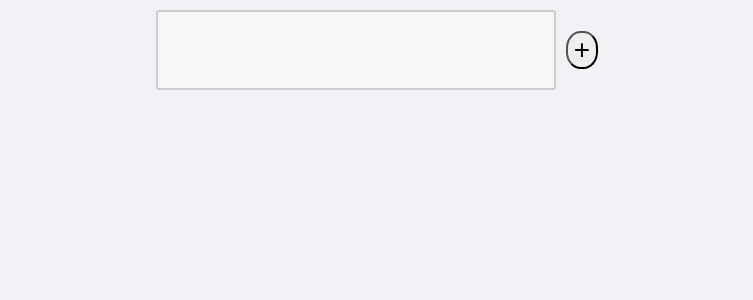
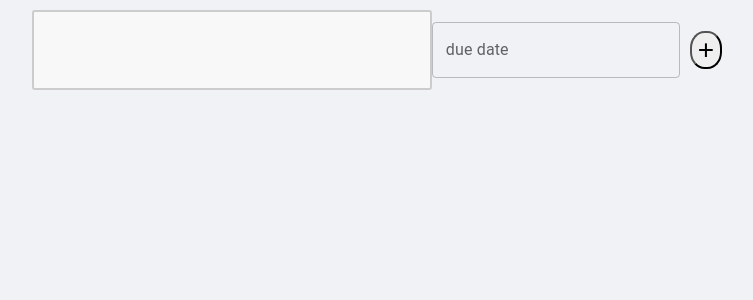
Before and after one commit to laktam/to-do-app, a React (Create React App) app: page / in a window 1280 px wide. Shown: the top 300 px of the page, without its empty margins (258-1011 px from the left). Built offline with nearby package versions, Linux system fonts and the light colour scheme.

Commit message:
add date picker

```diff
--- a/package.json
+++ b/package.json
@@ -7,6 +7,7 @@
     "@emotion/styled": "^11.11.0",
     "@fontsource/roboto": "^5.0.8",
     "@mui/material": "^5.14.5",
+    "@mui/x-date-pickers": "^6.11.2",
     "@testing-library/jest-dom": "^5.17.0",
     "@testing-library/react": "^13.4.0",
     "@testing-library/user-event": "^13.5.0",
@@ -14,6 +15,7 @@
     "@types/node": "^16.18.40",
     "@types/react": "^18.2.20",
     "@types/react-dom": "^18.2.7",
+    "dayjs": "^1.11.9",
     "react": "^18.2.0",
     "react-dom": "^18.2.0",
     "react-scripts": "5.0.1",
--- a/src/components/CreateTask.tsx
+++ b/src/components/CreateTask.tsx
@@ -1,6 +1,9 @@
 import { ReactNode, useState } from "react";
 import styled from "styled-components";
 import { Task } from "./Task";
+import { DateField, LocalizationProvider } from "@mui/x-date-pickers";
+import { AdapterDayjs } from "@mui/x-date-pickers/AdapterDayjs";
+import dayjs, { Dayjs } from "dayjs"; // Import Dayjs type along with dayjs
 
 const Container = styled.div`
   display: flex;
@@ -22,6 +25,7 @@ const AddTask = styled.button`
   font-size: 28px;
   border-radius: 45%;
 `;
+const DatePicker = styled.div``;
 
 type Props = {
   setTaskList: any;
@@ -29,13 +33,16 @@ type Props = {
 };
 export function CreateTask(props: Props) {
   const [task, setTask] = useState("");
+  const [date, setDate] = useState<Dayjs>();
 
   const handleTaskChange = (event: any) => {
     setTask(event.target.value);
   };
   const createNewTask = () => {
     if (task !== "") {
-      const newTask = <Task content={task} dueDate={"to update"} />;
+      const newTask = (
+        <Task content={task} dueDate={date?.format("MM/DD/YYYY")} />
+      );
       props.setTaskList([...props.taskList, newTask]);
       setTask("");
     }
@@ -44,6 +51,21 @@ export function CreateTask(props: Props) {
   return (
     <Container>
       <TextArea value={task} onChange={handleTaskChange} />
+      <DatePicker>
+        <LocalizationProvider dateAdapter={AdapterDayjs}>
+          <DateField
+            label="due date"
+            value={date}
+            onChange={(newDate) => {
+              if (newDate !== null) {
+                console.log(newDate);
+                setDate(newDate);
+              }
+            }}
+          />
+        </LocalizationProvider>
+      </DatePicker>
+
       <AddTask onClick={createNewTask}>+</AddTask>
     </Container>
   );
--- a/src/components/Task.tsx
+++ b/src/components/Task.tsx
@@ -31,7 +31,7 @@ const Done = styled.button`
 
 type Props = {
   content: string;
-  dueDate: string;
+  dueDate: string | undefined;
 };
 
 export function Task(props: Props) {
```
Also changed, not shown: 1 other file (tests, documents, lock files or other folders).
